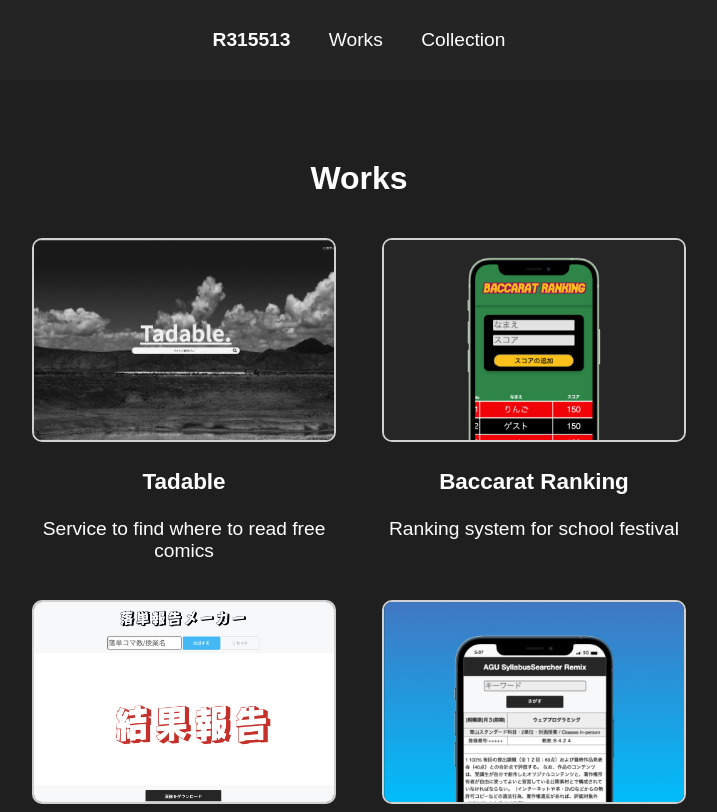
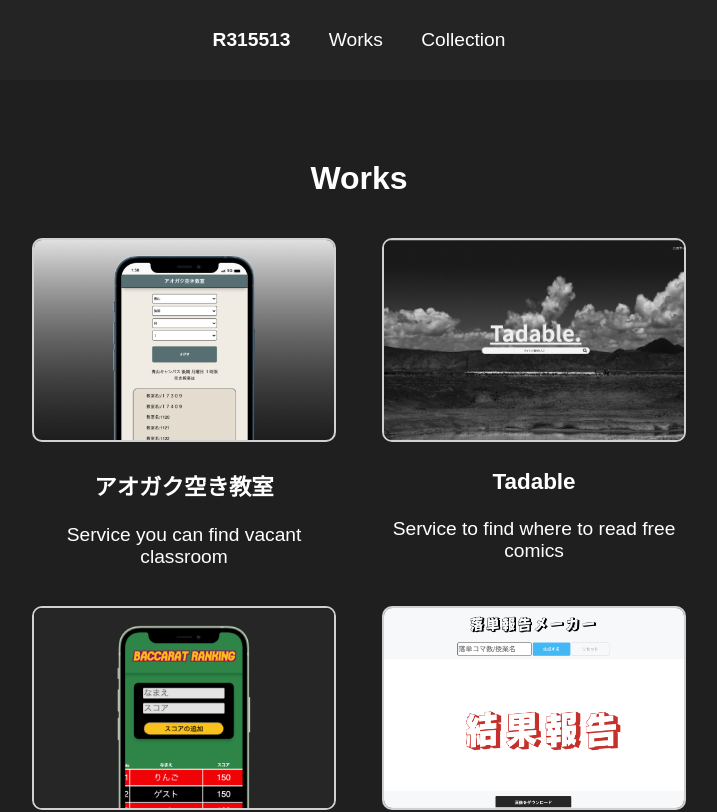
Before and after one commit to ReiSasajima/site, a React (Create React App) app: page /Works in a window 1280 px wide. Shown: the top 812 px of the page, without its empty margins (281-998 px from the left). Built offline with nearby package versions, Linux system fonts and the light colour scheme.

Commit message:
add アオガク空き教室 web service to work.jsx

```diff
--- a/src/components/Collection.jsx
+++ b/src/components/Collection.jsx
@@ -13,7 +13,6 @@ import PalmerLuckey from '../static/img/palmerluckey.jpeg'
 import judidench from '../static/img/judidench.png'
 import cantina from '../static/img/cantina.jpeg'
 import bobafett from '../static/img/bobafett.png'
-// import soon from '../static/img/comingsoon.png'
 
 const Collection = () => {
   return (
--- a/src/components/Works.jsx
+++ b/src/components/Works.jsx
@@ -14,6 +14,7 @@ import jetlag from '../static/img/jetlag.png'
 import virtualcampus from '../static/img/virtualcampus.png'
 import githubmicro from '../static/img/githubmicro.png'
 import cynical from '../static/img/cynicalnight.png'
+import empty from '../static/img/empty.png'
 
 
 
@@ -23,6 +24,8 @@ const Works = () => {
       <NavBar/>
       <h1 className="section-title">Works</h1>
       <div className="List-Wrapper">
+        <WorksList img={empty} name={'アオガク空き教室'} text={'Service you can find vacant classroom'}
+          src={'https://aogakuempty.deta.dev/'} />
         <WorksList img={tadable} name={'Tadable'} text={'Service to find where to read free comics'}
           src={'https://tadable.herokuapp.com/'} />
         <WorksList img={baccarat} name={'Baccarat Ranking'} text={'Ranking system for school festival'}
```
Also changed, not shown: src/static/img/empty.png (added).
